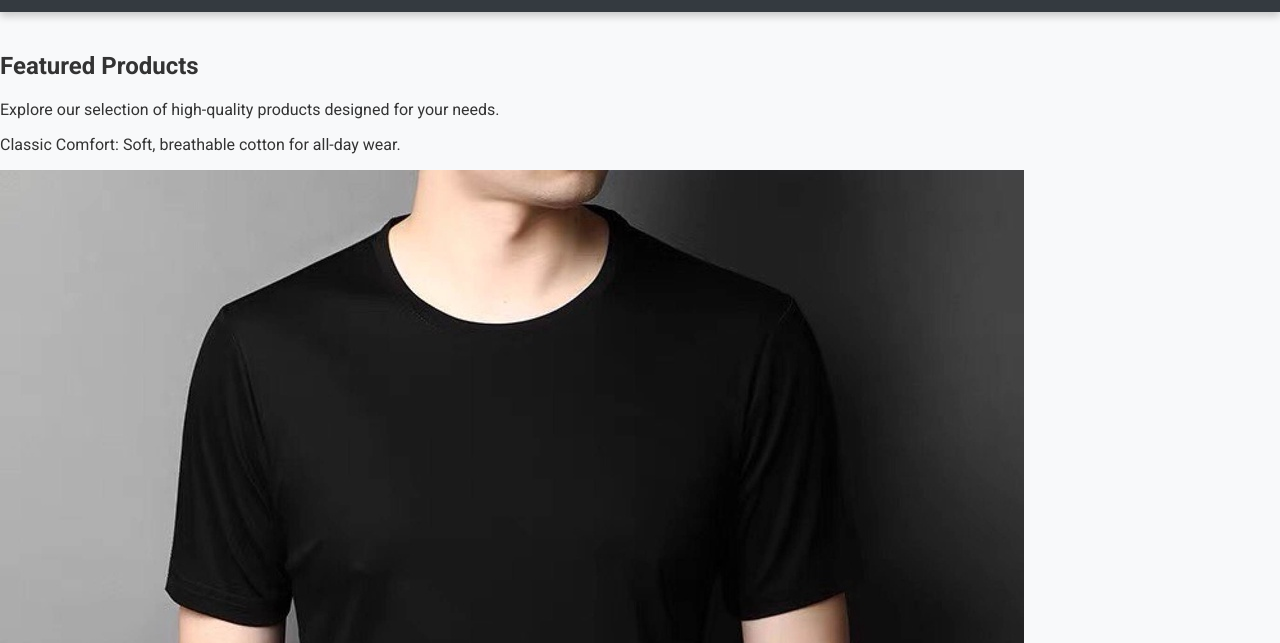
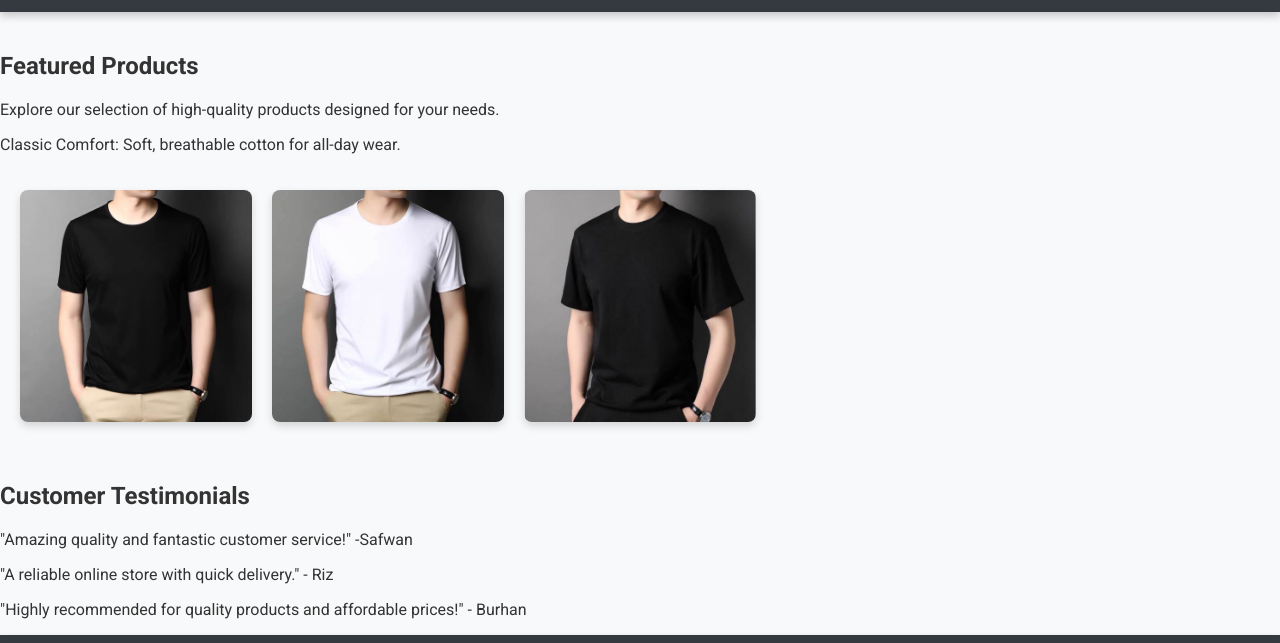
Before and after one commit to killerGG33/MId-Term-Exam, a plain HTML site: page index.html in a window 1280 px wide. Shown: the part 157-800 px from the top of the page. Drawn offline with Linux system fonts and the light colour scheme.

Commit message:
last commit

```diff
--- a/index.html
+++ b/index.html
@@ -1,3 +1,4 @@
+<!DOCTYPE html>
 <html lang="en">
 <head>
     <meta charset="UTF-8">
@@ -23,10 +24,12 @@
     <h2>Featured Products</h2>
             <p>Explore our selection of high-quality products designed for your needs.</p>
             <p>Classic Comfort: Soft, breathable cotton for all-day wear.</p>
-    <div class="image-container">
+    <div class="grid-container">
+
         <img src="images/b18741596b0095b5a41654fe8a773189.jpeg" alt="Featured Product 1">
-        <img src="images/4bc3641c48b9fe345fb74707df516519.jpeg" alt="Featured Product 2">
-        <img src="images/plain_black_t_shirt_1673760760_a01178b3_progressive.jpg" alt="Featured Product 3">
+        <img src="images/white.jpeg" alt="Featured Product 2">
+        <img src="images/blak.jpg" alt="Featured Product 3">
+
     </div>
 </section>
 
```
Also changed, not shown: contacts.html (+1 -0 lines), products.html (+1 -0 lines), images/black.jpeg (added), images/blak.jpg (added), images/white.jpeg (added).
